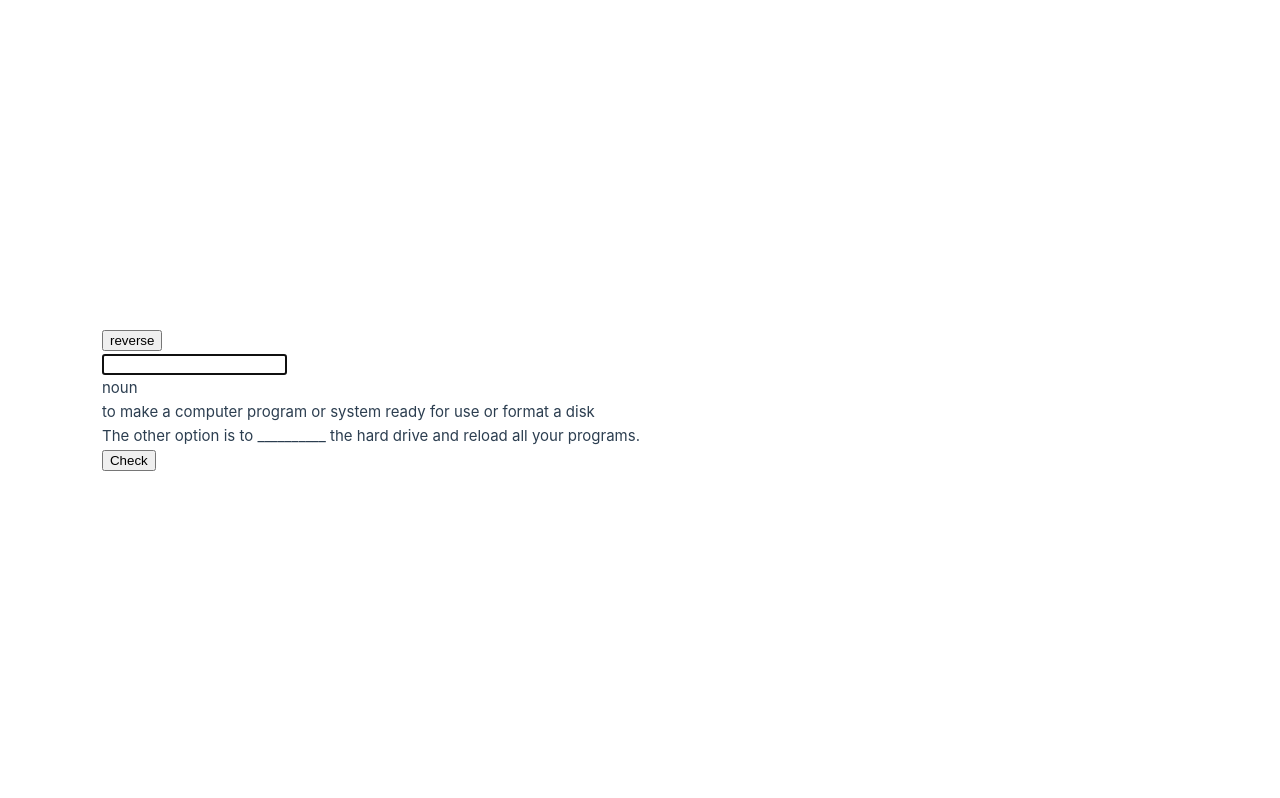
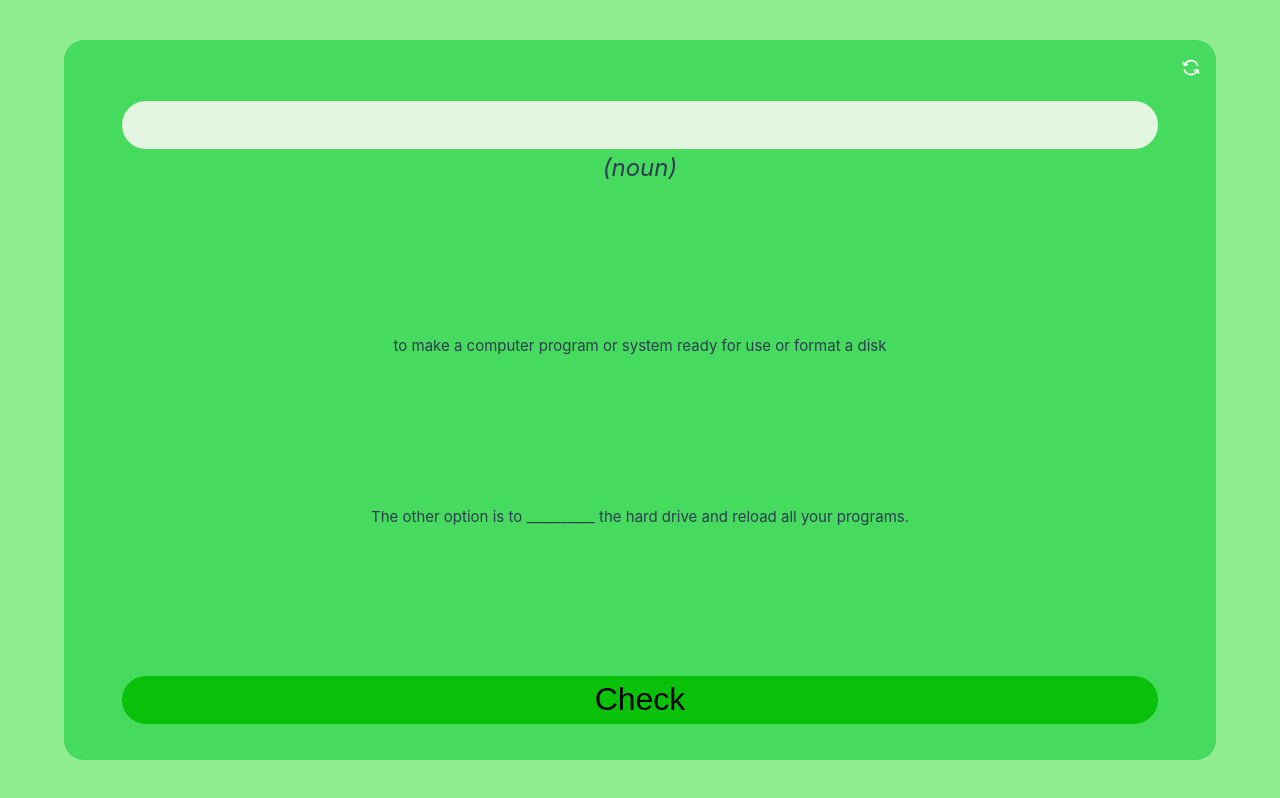
Before and after one commit to termokop/learn_words, a Vue app: page / in a window 1280 px wide. Built offline with nearby package versions, Linux system fonts and the light colour scheme.

Commit message:
add styles for vWordCard component

```diff
--- a/src/assets/main.css
+++ b/src/assets/main.css
@@ -1,35 +1,15 @@
 @import './base.css';
 
 #app {
-  max-width: 1280px;
-  margin: 0 auto;
-  padding: 1rem;
+  background-color: lightgreen;
+  width: 100vw;
+  height: 100vh;
+  display: flex;
+  justify-content: center;
+  flex-direction: column;
+  font-weight: normal;
+  flex-wrap: nowrap;
+  align-items: center;
 
   font-weight: normal;
 }
-
-a,
-.green {
-  text-decoration: none;
-  color: hsla(160, 100%, 37%, 1);
-  transition: 0.4s;
-}
-
-@media (hover: hover) {
-  a:hover {
-    background-color: hsla(160, 100%, 37%, 0.2);
-  }
-}
-
-@media (min-width: 1024px) {
-  body {
-    display: flex;
-    place-items: center;
-  }
-
-  #app {
-    display: grid;
-    grid-template-columns: 1fr 1fr;
-    padding: 0 1rem;
-  }
-}
--- a/src/components/vWordCard.vue
+++ b/src/components/vWordCard.vue
@@ -41,23 +41,114 @@
 
 <template>
     <div class="card">
-        <button @click="revers_card=!revers_card">reverse</button>
-        <div class="word-card-front" v-if="!revers_card">
-
-            <input autofocus @keydown.enter="check_ans()" type="text" name="word" id="word" v-model="word_ans">
-            <div class="word-type">{{ words_arr[index].type }}</div>
+        <button class="reverse-btn" @click="revers_card=!revers_card"><svg fill="white" width="20px" height="20px" viewBox="-1 -4.5 24 24" xmlns="http://www.w3.org/2000/svg" preserveAspectRatio="xMinYMin" class="jam jam-refresh-reverse"><path d='M4.859 5.308l1.594-.488a1 1 0 0 1 .585 1.913l-3.825 1.17a1 1 0 0 1-1.249-.665L.794 3.413a1 1 0 1 1 1.913-.585l.44 1.441C5.555.56 10.332-1.035 14.573.703a9.381 9.381 0 0 1 5.38 5.831 1 1 0 1 1-1.905.608A7.381 7.381 0 0 0 4.86 5.308zm12.327 8.195l-1.775.443a1 1 0 1 1-.484-1.94l3.643-.909a.997.997 0 0 1 .61-.08 1 1 0 0 1 .84.75l.968 3.88a1 1 0 0 1-1.94.484l-.33-1.322a9.381 9.381 0 0 1-16.384-1.796l-.26-.634a1 1 0 1 1 1.851-.758l.26.633a7.381 7.381 0 0 0 13.001 1.25z' /></svg></button>
+        <div class="word-card" v-if="!revers_card">
+            <div class="word-answer">
+                <input autofocus @keydown.enter="check_ans()" type="text" name="word" id="word" v-model="word_ans">
+            <div class="word-type">({{ words_arr[index].type }})</div>
+            </div>
             <div class="word-definition"> {{ words_arr[index].definition }}</div>
             <div class="word-examples"> {{ words_arr[index].examples }}</div>
-
-
             <button @click="check_ans(words_arr[index].word)">Check</button>
         </div>
-        <div class="word-card-back" v-if="revers_card">
-            <div class="word-type">{{ words_arr[index].type }}</div>
-            <div class="word-answer">{{ words_arr[index].word }}</div>
+        <div class="word-card" v-if="revers_card">
+            <div class="word-answer">
+                <input type="text" name="word" id="word_ans" disabled :value="words_arr[index].word">
+            <div class="word-type">({{ words_arr[index].type }})</div>
+            </div>
             <div class="word-definition"> {{ words_arr[index].definition }}</div>
             <div class="word-examples"> {{ words_arr[index].examples }}</div>
+            <button @click="check_ans(words_arr[index].word)">Skip</button>
         </div>
 
     </div>
 </template>
+
+<style scoped>
+
+.card {
+    width: 90vw;
+    height: 90vh;
+    margin: auto;
+    background-color: rgb(70, 218, 94);
+    display: flex;
+    align-content: center;
+    position: absolute;
+    flex-direction: row;
+    flex-wrap: wrap;
+    justify-content: center;
+    position: absolute;
+    border-radius: 20px;
+}
+
+.word-card {
+    width: 90%;
+    height: 90%;
+    display: flex;
+    align-content: space-between;
+    flex-wrap: wrap;
+    flex-direction: row;
+    justify-content: center;
+}
+
+.reverse-btn {
+    width: 2.5rem;
+    height: 2.5rem;
+    position: absolute;
+    top: 5px;
+    right: 5px;
+    padding: 0;
+    background-color: transparent;
+    border-width: 0;
+    border-radius: 50%;
+}
+
+.reverse-btn:hover {
+    background-color:  rgb(124, 231, 142);
+}
+
+.word-answer {
+    width: 100%;
+    margin: auto;
+    margin-top: 25px;
+}
+
+input {
+    width: 100%;
+    text-align: center;
+    border-width: 0;
+    background-color: rgb(178, 244, 180);
+    border-radius: 25px;
+    height: 3rem;
+    font-size: 2rem;
+}
+
+input:focus {
+    outline: none;
+    background-color: rgb(228, 245, 226);
+}
+
+button{
+    width: 100%;
+    margin: auto;
+    height: 3rem;
+    font-size: 2rem;
+    border-width: 0;
+    background-color: rgb(10, 193, 10);
+    border-radius: 25px;
+}
+
+.word-type {
+    width: fit-content;
+    margin: auto;
+    font-style: italic;
+    font-size: 1.5rem;
+}
+
+.word-definition, .word-examples {
+    width: 100%;
+    text-align: center;
+}
+
+
+</style>
```
